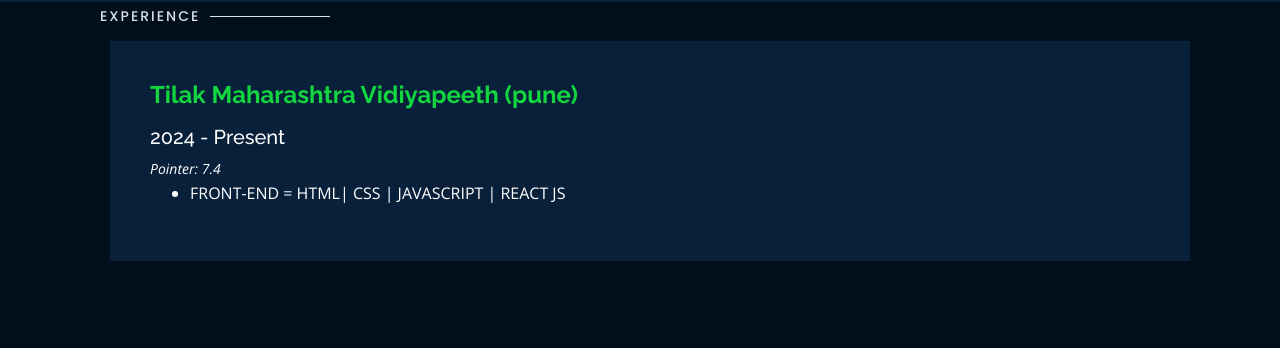
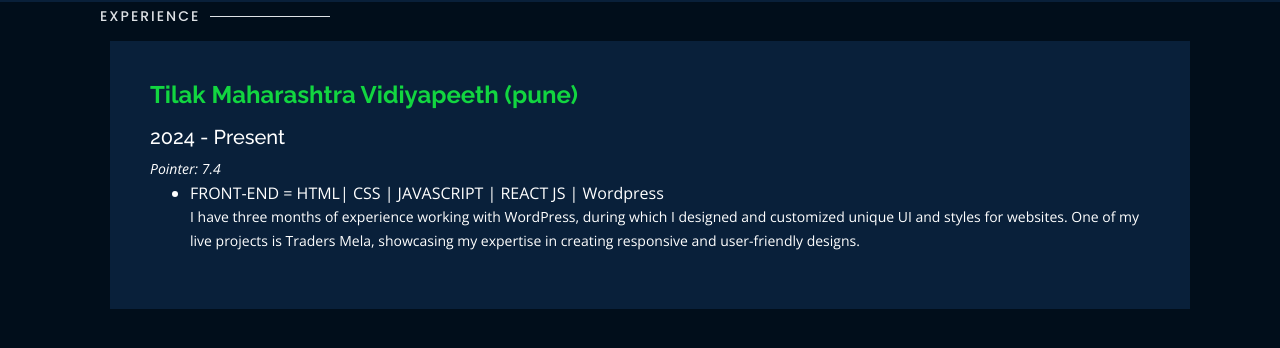
Before and after one commit to aryandave17/PP, a plain HTML site: page index.html in a window 1280 px wide. Both pictures are taken after a click on the link "Experience". Shown: the part 88-436 px from the top of the page. Drawn offline with nearby package versions, Linux system fonts and the light colour scheme.

```diff
--- a/index.html
+++ b/index.html
@@ -296,7 +296,8 @@
                 <h5 style="text-align:left;"> 2024 - Present</h5>
                 <p style="text-align:left;color:#fff"><em>Pointer: 7.4</em></p>
                 <ul style="text-align:left;">
-                  <li>FRONT-END = HTML| CSS | JAVASCRIPT | REACT JS</li>
+                  <li>FRONT-END = HTML| CSS | JAVASCRIPT | REACT JS | Wordpress </li>
+                  <p>I have three months of experience working with WordPress, during which I designed and customized unique UI and styles for websites. One of my live projects is Traders Mela, showcasing my expertise in creating responsive and user-friendly designs.</p>
                 </ul>
               </div>
               <!-- <div class="col-md-12 mt-4 mt-md-0 icon-box" data-aos="fade-up" data-aos-delay="100">
```
Also changed, not shown: 2 other files.
